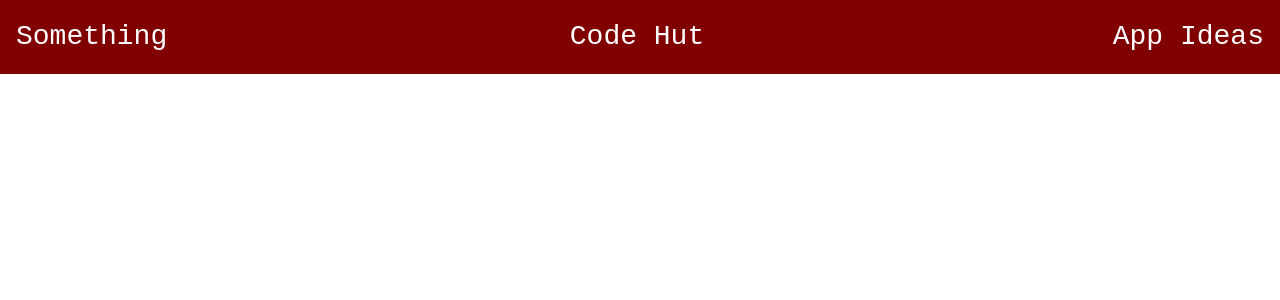
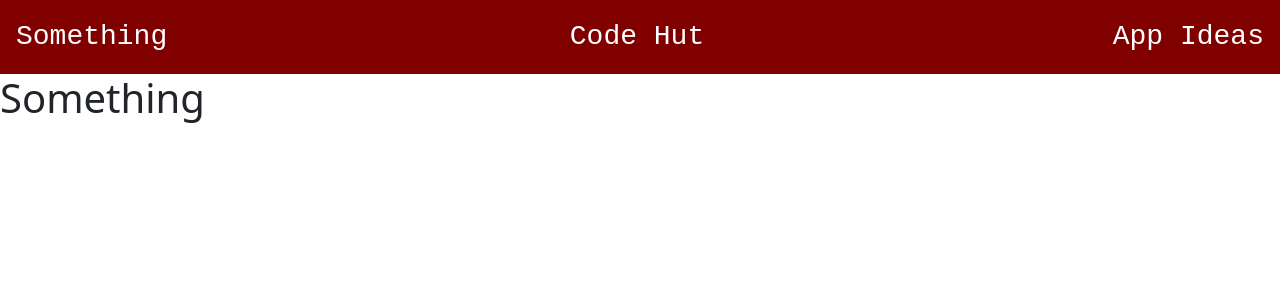
Before and after one commit to Oziel-Sal/CodeHut, a React (Create React App) app: page /something in a window 1280 px wide. Shown: the top 300 px of the page. Built offline with nearby package versions, Linux system fonts and the light colour scheme.

Commit message:
added another route in the navbar and into app.js. Added the file something.js(will change) to views folder

```diff
--- a/src/App.js
+++ b/src/App.js
@@ -1,6 +1,7 @@
 import './App.css';
 import LandingPage from './views/Landingpage';
 import Ideas from './views/IdeaPage';
+import Something from './views/Something';
 import NavBar from './components/Navbar';
 import { BrowserRouter as Router, Switch, Route } from "react-router-dom";
 
@@ -16,6 +17,11 @@ function App() {
           <Route exact path="/ideas/">
             <Ideas />
           </Route>
+
+          <Route exact path="/something/">
+            <Something />
+          </Route>
+
         </Switch>
       </Router>
     </>
--- a/src/components/Navbar.js
+++ b/src/components/Navbar.js
@@ -18,7 +18,7 @@ function NavBar() {
         <NavItem>
           <NavLink
             tag={Link}
-            to="/ideas/"
+            to="/something/"
             className="navlink2"
           >
             Something
--- /dev/null
+++ b/src/views/Something.js
@@ -0,0 +1,7 @@
+function Something(){
+    return(
+        <h1>Something</h1>
+    )
+}
+
+export default Something;
```
